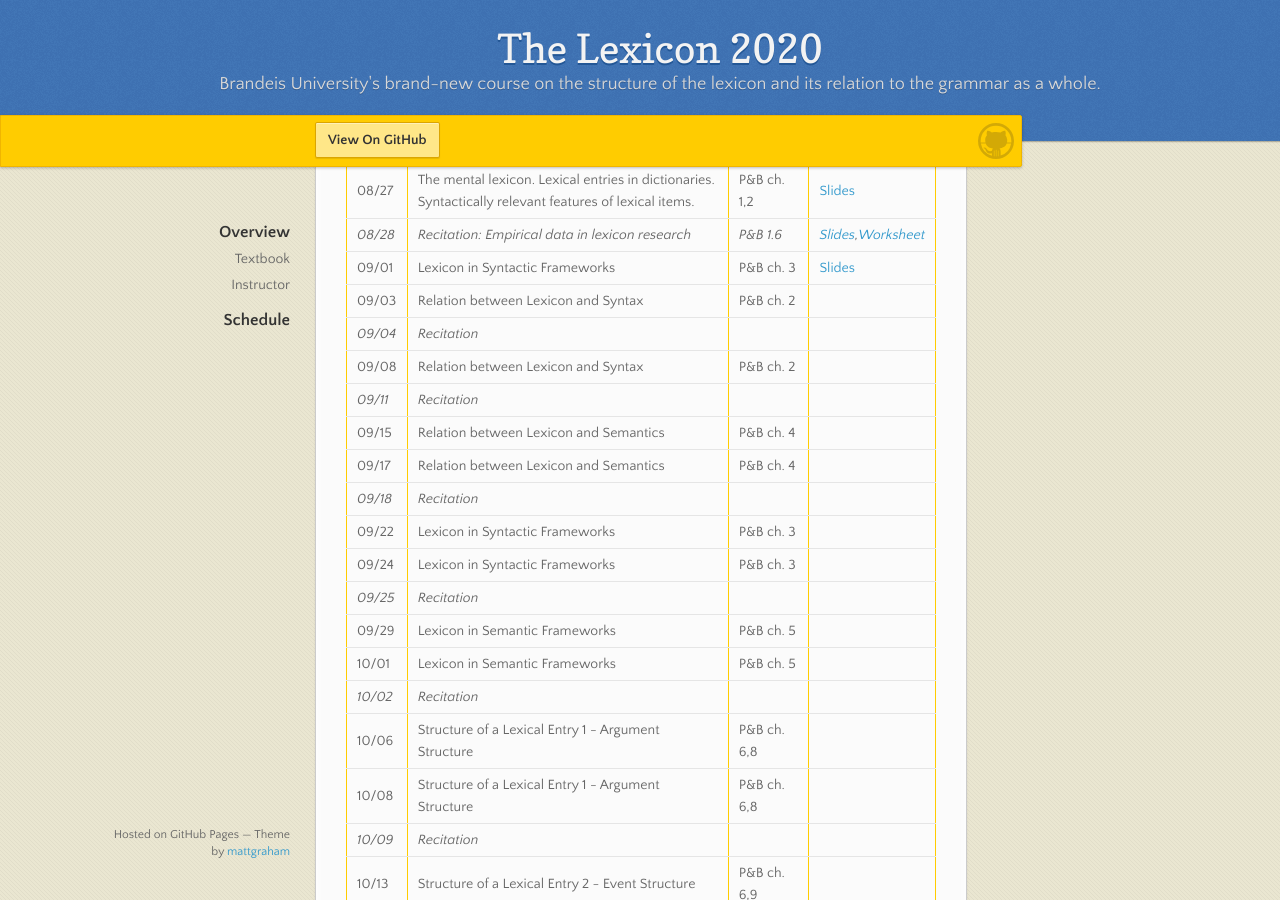
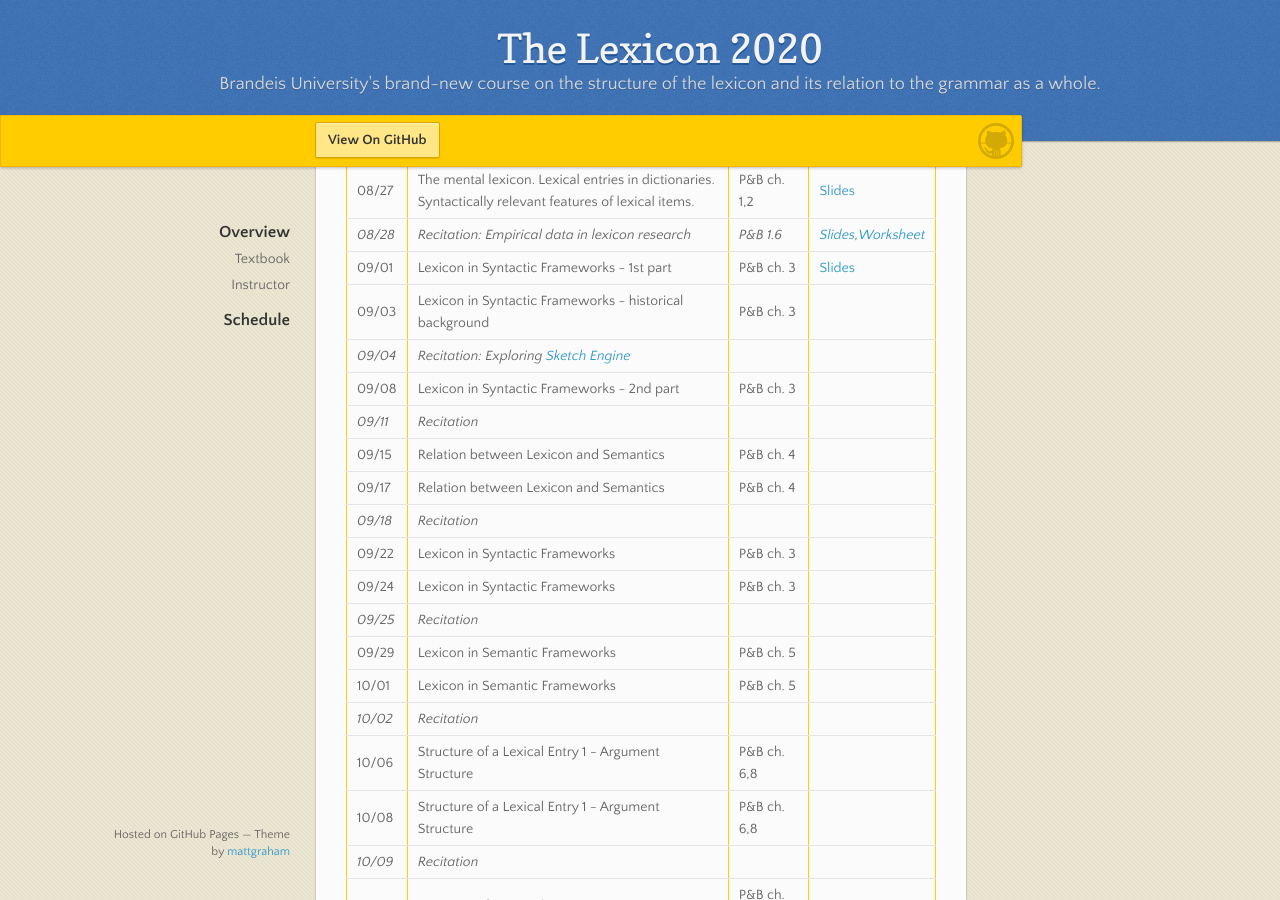
Before and after one commit to the-lexicon-2020/the-lexicon-2020.github.io, a Jekyll site: the page built from _pages/index.markdown, in a window 1280 px wide and 900 px high, scrolled down 736 px. Built offline with Jekyll 4.4.1, drawn with Linux system fonts in a browser that asks for light colours; our own code applies the rules of GitHub Pages for plain Markdown files.

Commit message:
update schedule

```diff
--- a/_pages/index.markdown
+++ b/_pages/index.markdown
@@ -30,10 +30,10 @@ Professor [James Pustejovsky](mailto:jamesp@brandeis.edu)
 -------- | --------- | ------------ | -------------------
 08/27 | The mental lexicon. Lexical entries in dictionaries. Syntactically relevant features of lexical items. | P&B ch. 1,2 | [Slides](https://brandeis.box.com/s/6mnhejmgal0u3kygtaoxanapbioszcde)
 *08/28* | *Recitation: Empirical data in lexicon research* | *P&B 1.6* | *[Slides](https://brandeis.box.com/s/syhu9c3z7vxkb0n5gzi66425td9s1xsh),[Worksheet](https://docs.google.com/document/d/1vFbrCCpRZ4KV9iBO0GW2L9hJhyBtkunEA9vu0lqEMt4/edit#)*
-09/01 | Lexicon in Syntactic Frameworks | P&B ch. 3 | [Slides](https://brandeis.box.com/s/0vch4buo5p7yzweji2afc26763tqkjl8)
-09/03 | Relation between Lexicon and Syntax | P&B ch. 2 |
-*09/04* | *Recitation* | |
-09/08 | Relation between Lexicon and Syntax | P&B ch. 2 |
+09/01 | Lexicon in Syntactic Frameworks - 1st part | P&B ch. 3 | [Slides](https://brandeis.box.com/s/0vch4buo5p7yzweji2afc26763tqkjl8)
+09/03 | Lexicon in Syntactic Frameworks - historical background | P&B ch. 3 |
+*09/04* | *Recitation: Exploring [Sketch Engine](https://www.sketchengine.eu/)* | |
+09/08 | Lexicon in Syntactic Frameworks - 2nd part | P&B ch. 3 |
 *09/11* | *Recitation* | |
 09/15 | Relation between Lexicon and Semantics | P&B ch. 4 |
 09/17 | Relation between Lexicon and Semantics | P&B ch. 4 |
```
